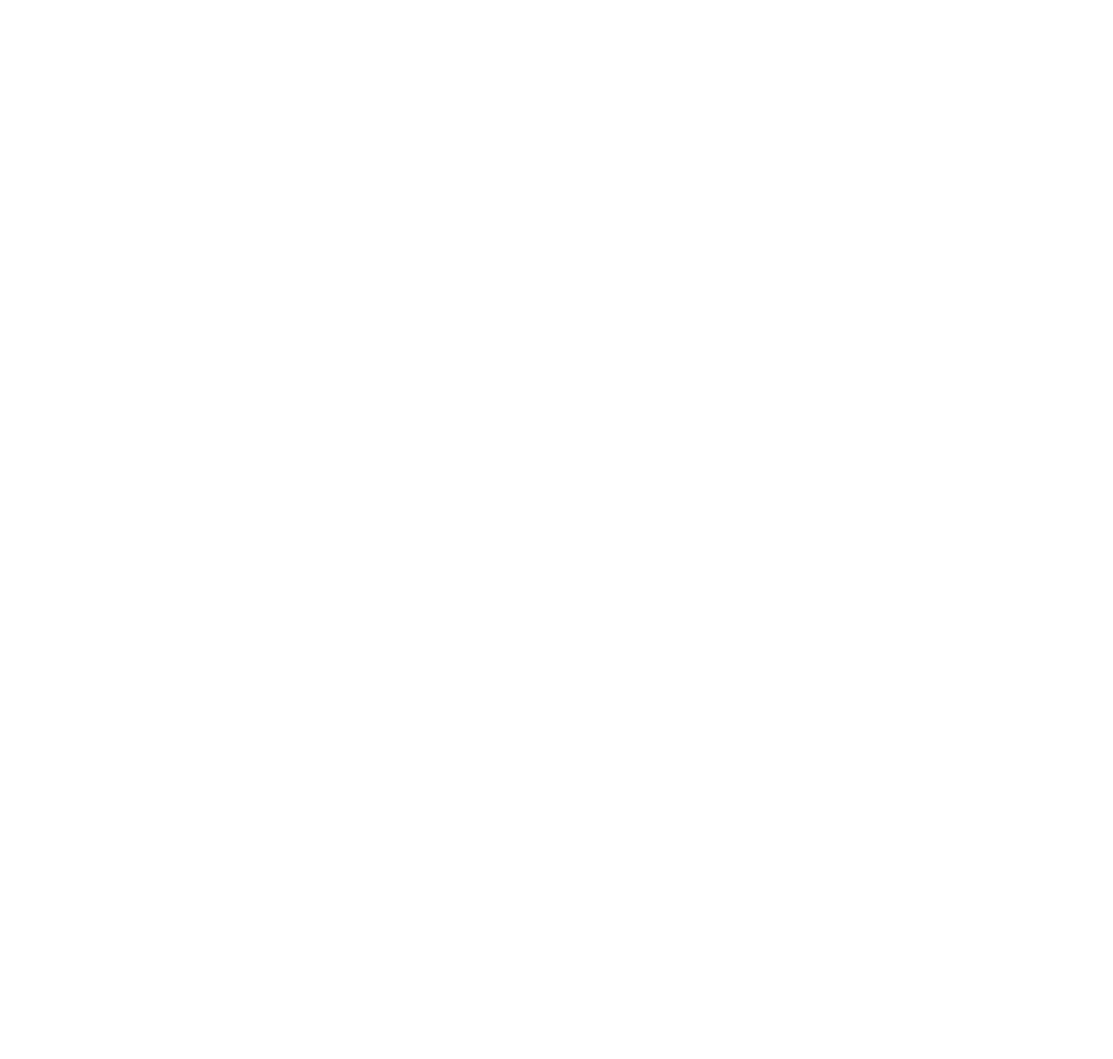
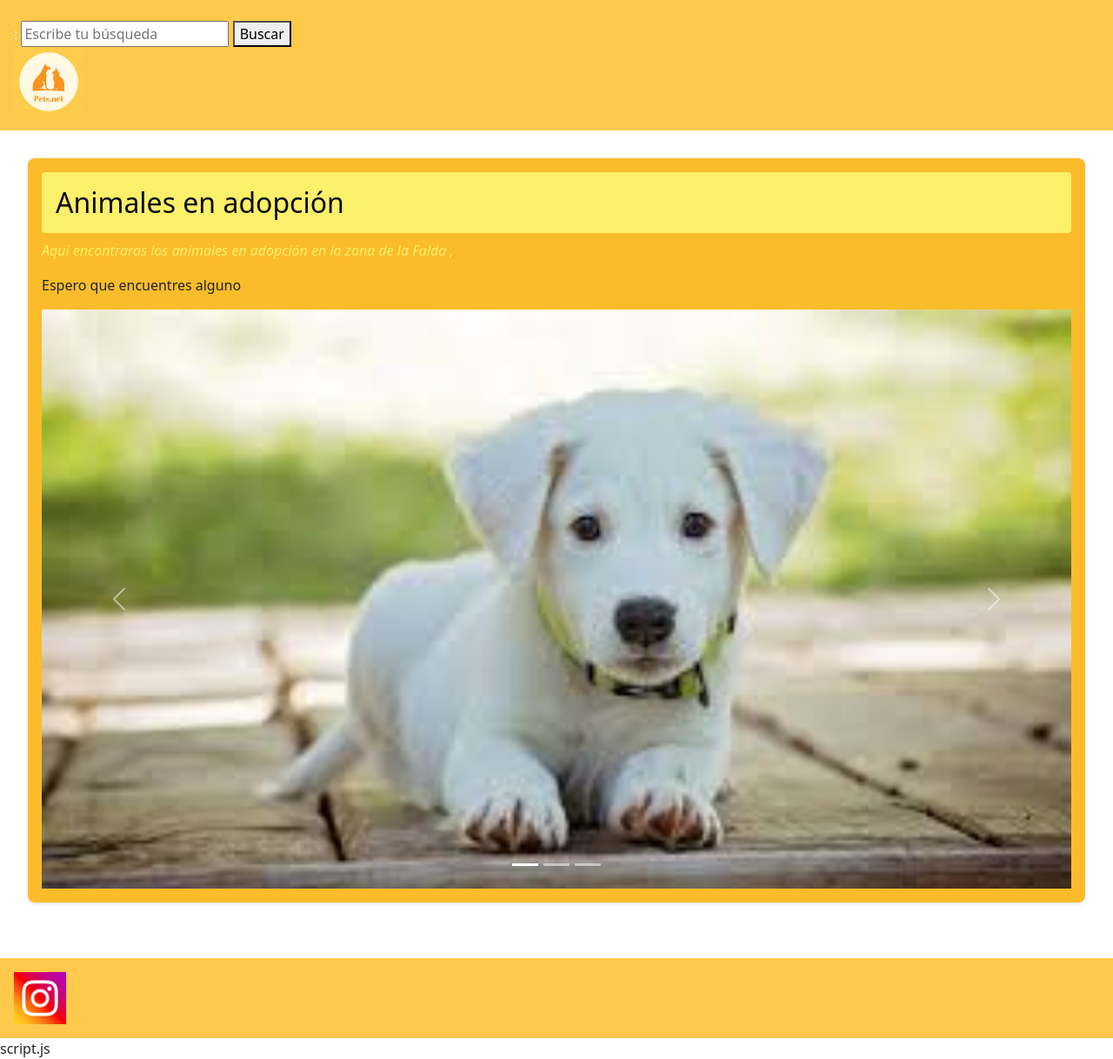
Before and after one commit to Micaolmos/Python2024, a plain HTML site: page Pets.net/Pets.net/laFalda.html in a window 1280 px wide. Shown: the whole page at 87% size. Before the commit the page ends 800 px from the top, so only its background shows below. Drawn offline with nearby package versions, Linux system fonts and the light colour scheme.

Commit message:
Add files via upload

```diff
--- /dev/null
+++ b/JS/actividad1/app.js
@@ -0,0 +1,6 @@
+function suma(a, b) {
+return a + b;
+}
+var total = suma(5, 4);
+
+document.getElementById("resultado").innerHTML = total;
--- a/Pets.net/Pets.net/laFalda.html
+++ b/Pets.net/Pets.net/laFalda.html
@@ -1,12 +1,65 @@
 <!DOCTYPE html>
-<html lang="en">
+<html lang="es">
 <head>
     <meta charset="UTF-8">
-    <meta http-equiv="X-UA-Compatible" content="IE=edge">
     <meta name="viewport" content="width=device-width, initial-scale=1.0">
-    <title>Veterinarias La Falda</title>
+    <title>Pets.net</title>
+    <link rel="stylesheet" href="css/style.css">
+     <link rel="stylesheet" href="https://cdn.jsdelivr.net/npm/bootstrap@5.3.3/dist/css/bootstrap.min.css">
 </head>
 <body>
+    <header>
+        <h1></h1>
+        <form action= >
+            <label for="query">:</label>
+            <input type="text" id="search-input" name="q" placeholder="Escribe tu búsqueda">
+            <button type="submit">Buscar</button>
+        </form>
+        <img src="imagenes/logo.jpeg" alt="logoPet.Net" width="80" height="80">
+    </header>
+    <main>
+     <section class="example" id="example5">
+            <h2>Animales en adopción</h2>
+            <p class="property">Aqui encontraras los animales en adopción en la zona de la Falda <code></code>, <code></code></p>
+            <p>Espero que encuentres alguno</p>
+            <div class="Refugios">
+                <div id="carouselExampleIndicators" class="carousel slide">
+                    <div class="carousel-indicators">
+                    <button type="button" data-bs-target="#carouselExampleIndicators" data-bs-slide-to="0" class="active" aria-current="true" aria-label="Slide 1"></button>
+                    <button type="button" data-bs-target="#carouselExampleIndicators" data-bs-slide-to="1" aria-label="Slide 2"></button>
+                    <button type="button" data-bs-target="#carouselExampleIndicators" data-bs-slide-to="2" aria-label="Slide 3"></button>
+                    </div>
+                    <div class="carousel-inner">
+                    <div class="carousel-item active">
+                    <img src="imagenes/perro.jpeg" class="d-block w-100" alt="...">
+                    </div>
+                    <div class="carousel-item">
+                    <img src="..." class="d-block w-100" alt="...">
+                    </div>
+                    <div class="carousel-item">
+                    <img src="..." class="d-block w-100" alt="...">
+                        </div>
+                        </div>
+                        <button class="carousel-control-prev" type="button" data-bs-target="#carouselExampleIndicators" data-bs-slide="prev">
+                        <span class="carousel-control-prev-icon" aria-hidden="true"></span>
+                        <span class="visually-hidden">Previous</span>
+                        </button>
+                        <button class="carousel-control-next" type="button" data-bs-target="#carouselExampleIndicators" data-bs-slide="next">
+                        <span class="carousel-control-next-icon" aria-hidden="true"></span>
+                        <span class="visually-hidden">Next</span>
+                        </button>
+                  </div>
+            </div>
+     </section>
 
+    </main>
+    <footer class=footer>
+      <div class= "footer-left">
+        <img src="imagenes/instagram.png" alt="Instagram" width="60" height="60">
+
+    </div>
+    </footer>
+
+    <sript>script.js</script>
 </body>
 </html>
```
Also changed, not shown: JS/actividad1/index.html (added, +16 -0 lines), JS/actividad2/actividad2/app.js (added, +7 -0 lines), Pets.net/Pets.net/index.html (+3 -3 lines), JS/actividad2/actividad2/index.html (added), JS/actividad3/app.js (added), JS/actividad3/intex.html (added), JS/actividad4/app.js (added), Pets.net/Pets.net/imagenes/gato.jpg (added).
